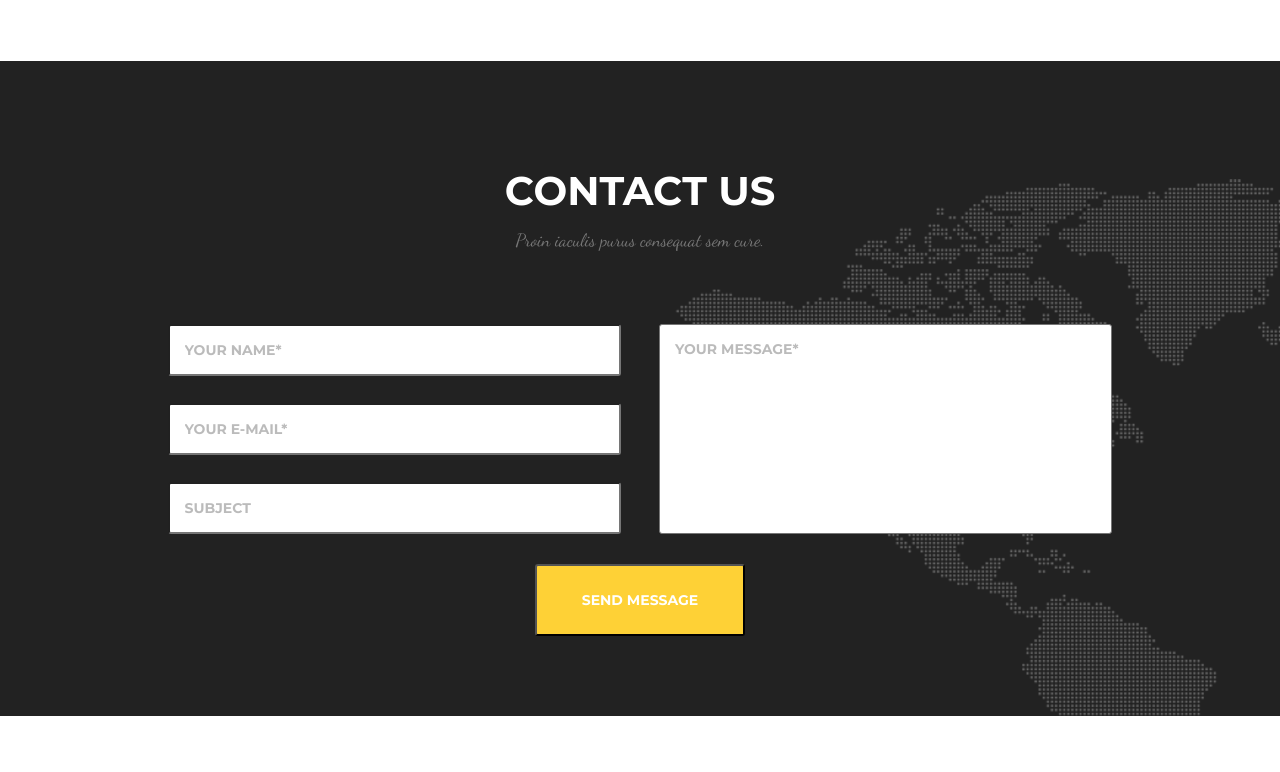
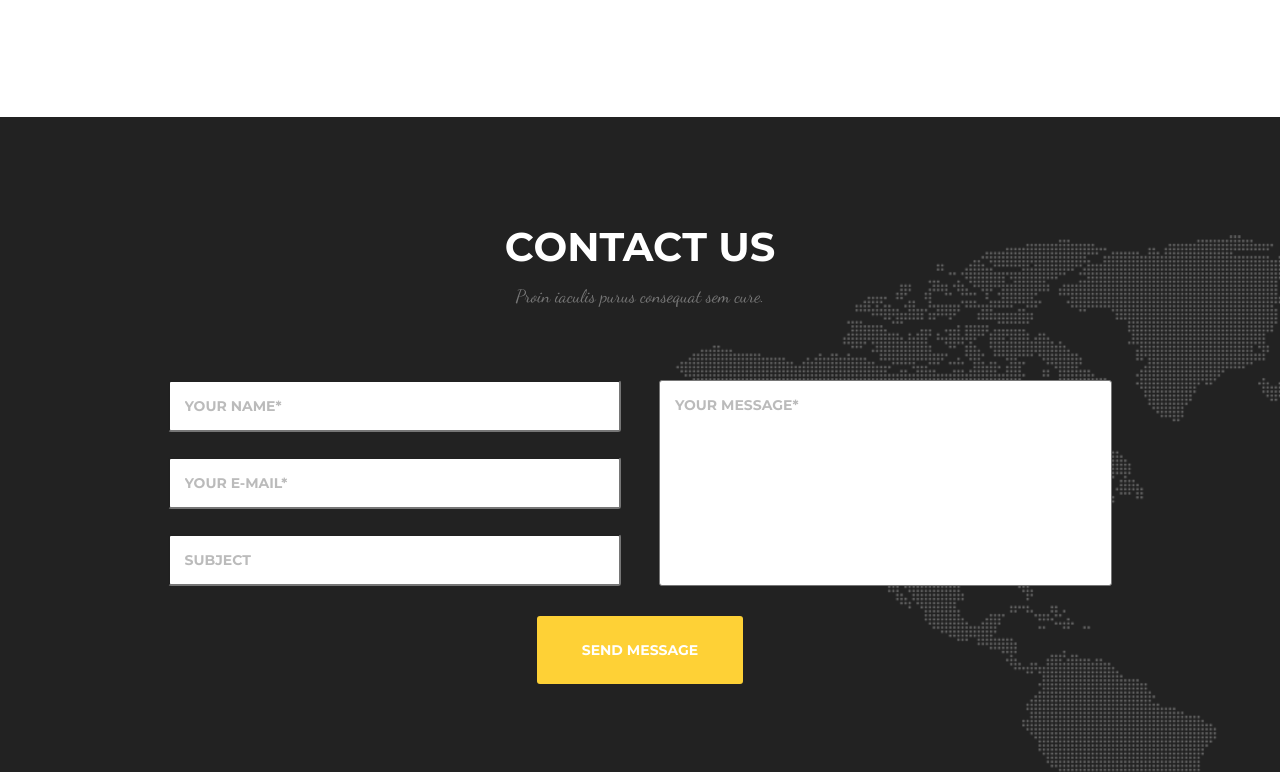
Before and after one commit to Apsa-ra/goit-fe-course, a plain HTML site: page module-07/index.html in a window 1280 px wide. Shown: the part 1209-1981 px from the top of the page. Before the commit the page ends 1925 px from the top, so only its background shows below. Drawn offline with Linux system fonts and the light colour scheme; files that its build step writes are made by us from their sources; files whose address does not match are found by name.

Commit message:
adds 8 module

```diff
--- a/module-07/css/styles.css
+++ b/module-07/css/styles.css
@@ -93,6 +93,7 @@
     min-height: 35.625rem;
     background-color: var(--white-color);
     padding-top: 7.5rem;
+    padding-bottom: 7.5rem;
 }
 .service-header {
     width: 31%;
@@ -182,6 +183,9 @@
 .contact-title {
     color: var(--white-color);
 }
+.inputs input:not(:last-child) {
+    margin-bottom: 1.5625rem;
+}
 .inputs input, .forms textarea {
     font-family: Montserrat, sans-serif;
     font-size: 0.875rem;
@@ -190,6 +194,7 @@
     color: var(--grey-color);
     border-radius: 0.1875rem;
     width: 100%;
+
 }
 ::placeholder {
     font-family: Montserrat, sans-serif;
@@ -204,14 +209,13 @@
 }
 .forms {
     display: flex;
-    height: 13.125rem;
     justify-content: space-between;
     margin-bottom: 1.875rem;
 }
 .inputs {
     flex: 0 0 48%;
     display: flex;
-    flex-flow: column wrap;
+    flex-direction: column;
     justify-content: space-between;
 }
 
@@ -226,4 +230,5 @@
     text-transform: uppercase;
     border-radius: 0.1875rem;
     background-color: var(--yellow-color);
+    border: none;
 }
```
